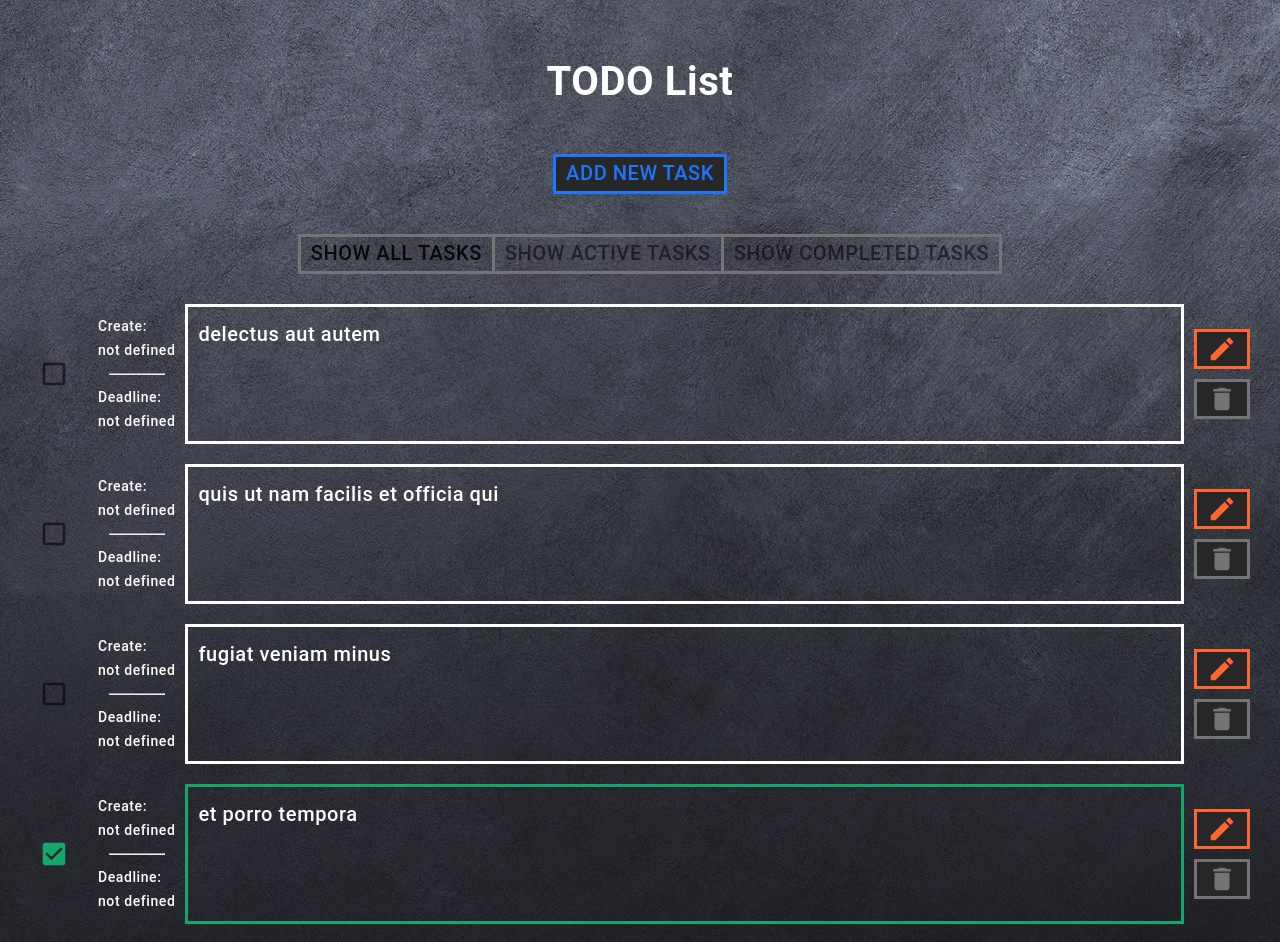
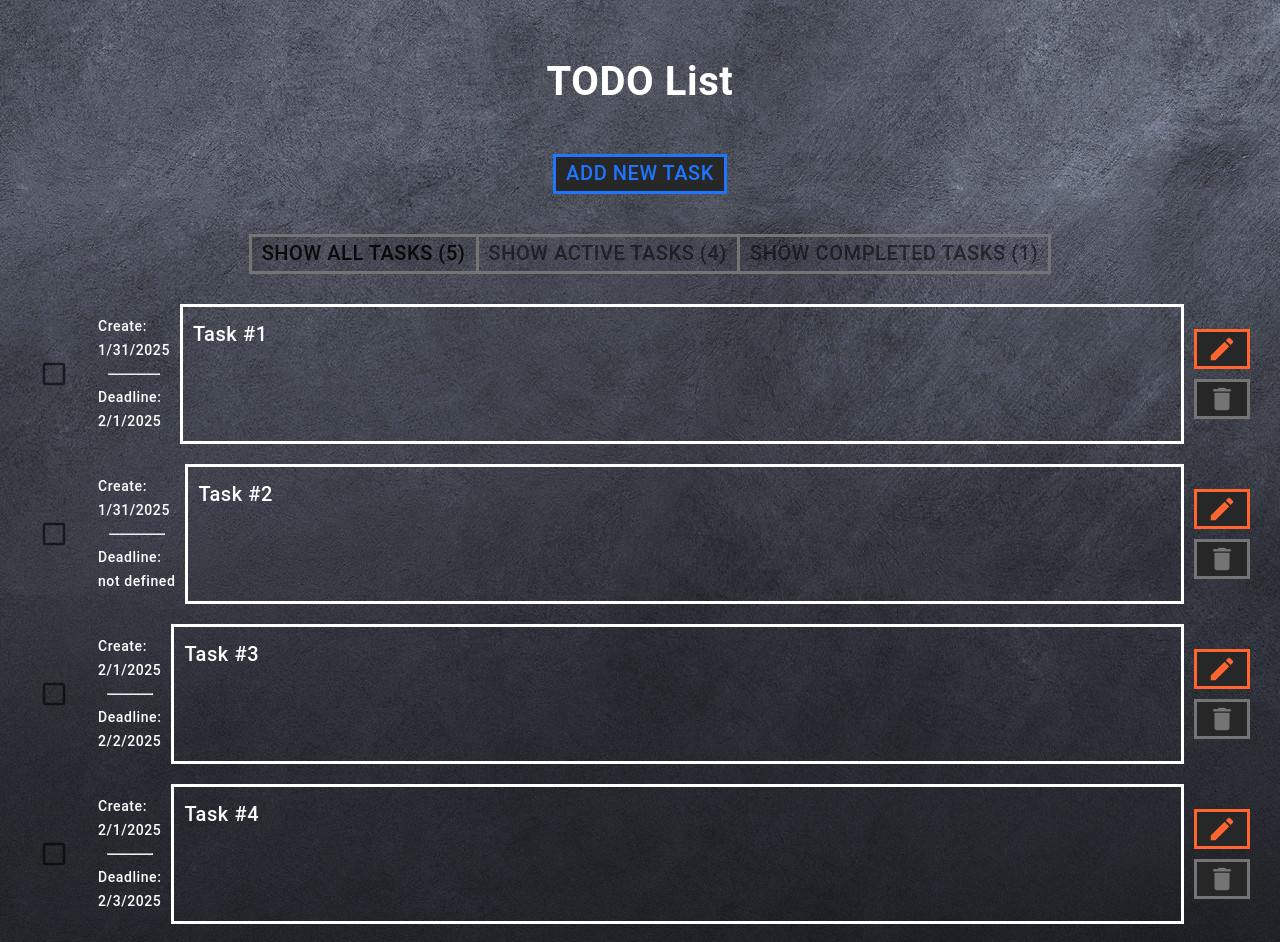
Before and after one commit to dechukor/TODO_List, a React (Vite) app: page / in a window 1280 px wide. Shown: the top 942 px of the page. Built offline with nearby package versions, Linux system fonts and the light colour scheme.

Commit message:
Выполнен вывод количества задач на кнопках фильтра

```diff
--- a/src/data.ts
+++ b/src/data.ts
@@ -2,31 +2,38 @@ import { TaskType } from "./types";
 
 export const tasksData: TaskType[] = [
   {
-    id: "51c1c4f1-03bf-48bf-9705-9dc97ab61a76",
-    title: "delectus aut autem",
+    id: "5121c4f1-03bf-48bf-9705-9dc97ab61a76",
+    title: "Task #1",
     completed: false,
-    dateCreate: null,
+    dateCreate: new Date("2025-01-31"),
+    dateDeadline: new Date("2025-02-01"),
+  },
+  {
+    id: "62aabce1-8f64-4684-90b9-2b2310cf726a",
+    title: "Task #2",
+    completed: false,
+    dateCreate: new Date("2025-01-31"),
     dateDeadline: null,
   },
   {
-    id: "62aabce1-8f84-4684-90b9-2b2310cf726a",
-    title: "quis ut nam facilis et officia qui",
+    id: "402ee516-6c42-4d16-a9a8-322069f5cf6e",
+    title: "Task #3",
     completed: false,
-    dateCreate: null,
-    dateDeadline: null,
+    dateCreate: new Date("2025-02-01"),
+    dateDeadline: new Date("2025-02-02"),
   },
   {
-    id: "402ee516-6c72-4d16-a9a8-322069f5cf6e",
-    title: "fugiat veniam minus",
+    id: "3b720eaf-163a-41c8-bc5e-b47f2370fd0c",
+    title: "Task #4",
     completed: false,
-    dateCreate: null,
-    dateDeadline: null,
+    dateCreate: new Date("2025-02-01"),
+    dateDeadline: new Date("2025-02-03"),
   },
   {
-    id: "3b720eaf-163a-41c8-bc5e-b47f2370cd0c",
-    title: "et porro tempora",
+    id: "3b720eaf-163a-41c8-bc5e-b4752370cd0c",
+    title: "Task #5",
     completed: true,
-    dateCreate: null,
-    dateDeadline: null,
+    dateCreate: new Date("2025-02-01"),
+    dateDeadline: new Date("2025-02-09"),
   },
 ];
--- a/src/views/Filter/Filter.tsx
+++ b/src/views/Filter/Filter.tsx
@@ -2,7 +2,7 @@ import { Box } from "@mui/material";
 import { styled } from "@mui/material/styles";
 import ToggleButtonGroup from "@mui/material/ToggleButtonGroup";
 import { ToggleButton } from "../../components";
-import { FilterStateType } from "../../types";
+import { FilterStateType, TaskType } from "../../types";
 
 const FilterContainer = styled(Box)`
   display: flex;
@@ -14,11 +14,18 @@ const FilterContainer = styled(Box)`
 `;
 
 type FilterProps = {
+  tasks: TaskType[];
   filterState: FilterStateType;
   setFilterState: (filterState: FilterStateType) => void;
 };
 
-export const Filter = ({ filterState, setFilterState }: FilterProps) => {
+export const Filter = ({ tasks, filterState, setFilterState }: FilterProps) => {
+  const countsTasks = {
+    all: tasks.length,
+    active: tasks.filter((task) => !task.completed).length,
+    completed: tasks.filter((task) => task.completed).length,
+  };
+
   return (
     <FilterContainer>
       <ToggleButtonGroup exclusive>
@@ -27,21 +34,21 @@ export const Filter = ({ filterState, setFilterState }: FilterProps) => {
           value="all"
           onChange={() => setFilterState("all")}
         >
-          Show all tasks
+          Show all tasks ({countsTasks.all})
         </ToggleButton>
         <ToggleButton
           selected={filterState === "active"}
           value="active"
           onChange={() => setFilterState("active")}
         >
-          Show active tasks
+          Show active tasks ({countsTasks.active})
         </ToggleButton>
         <ToggleButton
           selected={filterState === "completed"}
           value="completed"
           onChange={() => setFilterState("completed")}
         >
-          Show completed tasks
+          Show completed tasks ({countsTasks.completed})
         </ToggleButton>
       </ToggleButtonGroup>
     </FilterContainer>
--- a/src/views/ListTask/ListTask.tsx
+++ b/src/views/ListTask/ListTask.tsx
@@ -32,7 +32,14 @@ export const ListTask = ({ tasks, setTasks }: ListTaskProps) => {
         gap: "1rem",
       }}
     >
-      <Filter filterState={filterState} setFilterState={setFilterState} />
+      <Filter
+        tasks={tasks}
+        filterState={filterState}
+        setFilterState={setFilterState}
+      />
+
+      {filteredTasks.length === 0 && <span>No tasks for display</span>}
+
       {filteredTasks.map((task) => {
         return (
           <Task
```
